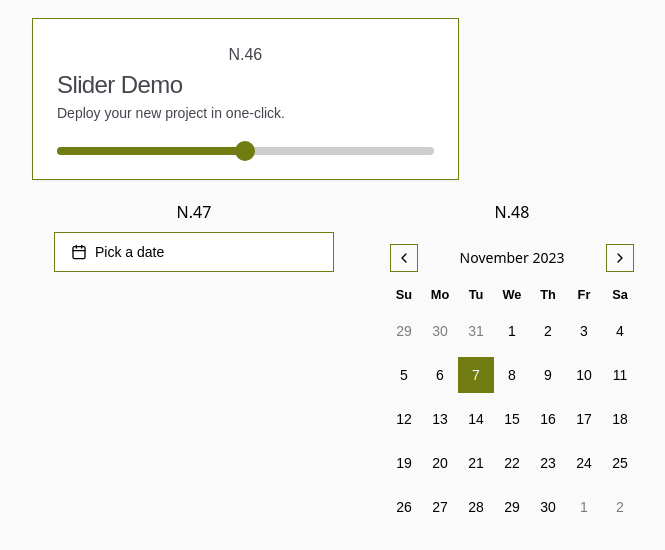
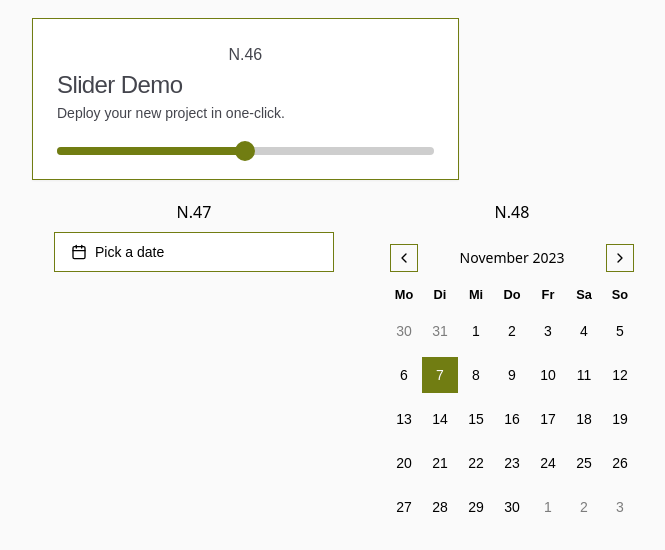
Before and after one commit to tomsvogel/ui-components, a Next.js app: page / in a window 1280 px wide. Shown: the part 2665-3215 px from the top of the page, without its empty margins (288-953 px from the left). Built offline with nearby package versions, Linux system fonts and the light colour scheme.

Commit message:
add locale Date

```diff
--- a/src/components/CalendarDemo.tsx
+++ b/src/components/CalendarDemo.tsx
@@ -3,11 +3,18 @@
 import * as React from "react";
 
 import { Calendar } from "@/components/ui/calendar";
+import de from "date-fns/locale/de";
 
 export function CalendarDemo() {
   const [date, setDate] = React.useState<Date | undefined>(new Date());
 
   return (
-    <Calendar mode="single" selected={date} onSelect={setDate} className=" " />
+    <Calendar
+      mode="single"
+      locale={de}
+      selected={date}
+      onSelect={setDate}
+      className=" "
+    />
   );
 }
```
